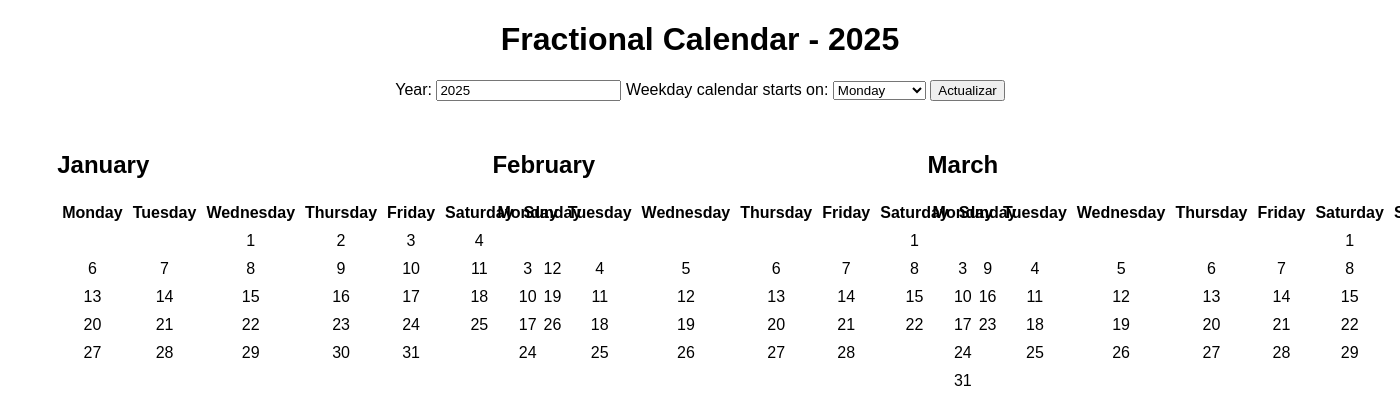
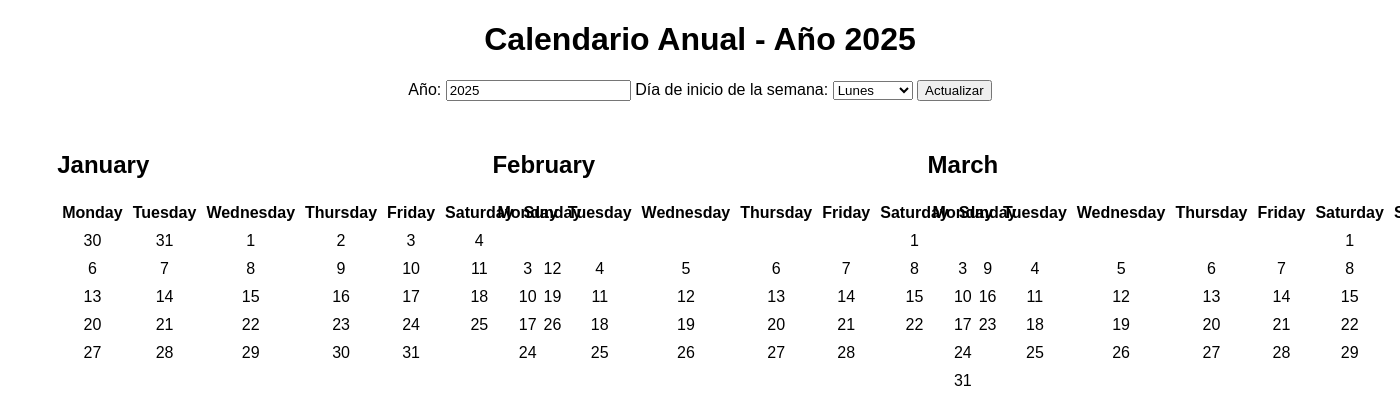
Before and after one commit to rodriesquivel13/FracScheduler, a Flask app: page / in a window 1400 px wide; the page is wider, and only the part inside the window is pictured. Shown: the top 420 px of that part. Run offline with Flask 3, Linux system fonts and the light colour scheme.

Commit message:
cambios a styles.css

```diff
--- a/app.py
+++ b/app.py
@@ -10,6 +10,16 @@ def index():
     start_day = request.args.get('start_day', 0, type=int)  # 0: Lunes, 6: Domingo
     cal = calendar.Calendar(firstweekday=start_day)
     months = [cal.monthdayscalendar(year, i) for i in range(1, 13)]
+
+    # Adjust the first week of January to include the last days of December
+    if months[0][0][0] == 0:
+        last_days_december = calendar.Calendar(firstweekday=start_day).monthdayscalendar(year - 1, 12)[-1]
+        last_days_december = [day for day in last_days_december if day != 0]
+        last_days_december.reverse()  # Reverse the order to start with the correct day
+        for i in range(len(months[0][0])):
+            if months[0][0][i] == 0:
+                months[0][0][i] = last_days_december.pop()
+
     day_names = [calendar.day_name[(i + start_day) % 7] for i in range(7)]
     return render_template('calendar.html', year=year, months=months, start_day=start_day, day_names=day_names, calendar=calendar)
 
--- a/templates/calendar.html
+++ b/templates/calendar.html
@@ -6,19 +6,19 @@
     <link rel="stylesheet" href="{{ url_for('static', filename='styles.css') }}">
 </head>
 <body>
-    <h1>Fractional Calendar - {{ year }}</h1>
+    <h1>Calendario Anual - Año {{ year }}</h1>
     <form method="get" action="/">
-        <label for="year">Year:</label>
+        <label for="year">Año:</label>
         <input type="number" id="year" name="year" value="{{ year }}">
-        <label for="start_day">Weekday calendar starts on:</label>
+        <label for="start_day">Día de inicio de la semana:</label>
         <select id="start_day" name="start_day">
-            <option value="0" {% if start_day == 0 %}selected{% endif %}>Monday</option>
-            <option value="1" {% if start_day == 1 %}selected{% endif %}>Tuesday</option>
-            <option value="2" {% if start_day == 2 %}selected{% endif %}>Wednesday</option>
-            <option value="3" {% if start_day == 3 %}selected{% endif %}>Thursday</option>
-            <option value="4" {% if start_day == 4 %}selected{% endif %}>Friday</option>
-            <option value="5" {% if start_day == 5 %}selected{% endif %}>Saturday</option>
-            <option value="6" {% if start_day == 6 %}selected{% endif %}>Sunday</option>
+            <option value="0" {% if start_day == 0 %}selected{% endif %}>Lunes</option>
+            <option value="1" {% if start_day == 1 %}selected{% endif %}>Martes</option>
+            <option value="2" {% if start_day == 2 %}selected{% endif %}>Miércoles</option>
+            <option value="3" {% if start_day == 3 %}selected{% endif %}>Jueves</option>
+            <option value="4" {% if start_day == 4 %}selected{% endif %}>Viernes</option>
+            <option value="5" {% if start_day == 5 %}selected{% endif %}>Sábado</option>
+            <option value="6" {% if start_day == 6 %}selected{% endif %}>Domingo</option>
         </select>
         <button type="submit">Actualizar</button>
     </form>
```
